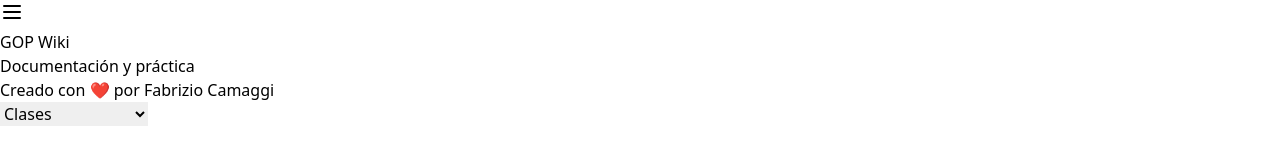
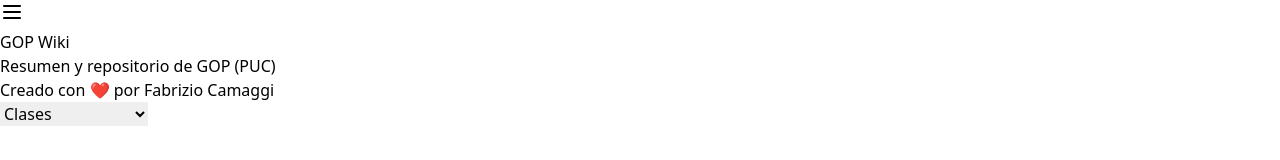
Before and after one commit to FCamaggi/xr-wiki, a React (Vite) app: page / in a window 1280 px wide. Shown: the top 160 px of the page. Built offline with nearby package versions, Linux system fonts and the light colour scheme.

Commit message:
descripcion

```diff
--- a/src/components/DocumentationLayout.jsx
+++ b/src/components/DocumentationLayout.jsx
@@ -80,7 +80,7 @@ const DocumentationLayout = () => {
           <div className="mb-8 sticky top-0 bg-white z-10 pb-4">
             <h1 className="text-2xl font-bold text-slate-900">GOP Wiki</h1>
             <p className="text-sm text-slate-500 mt-1">
-              Documentación y práctica
+              Resumen y repositorio de GOP (PUC)
             </p>
             <p className="text-sm text-slate-500 mt-1">
               Creado con{' '}
```
